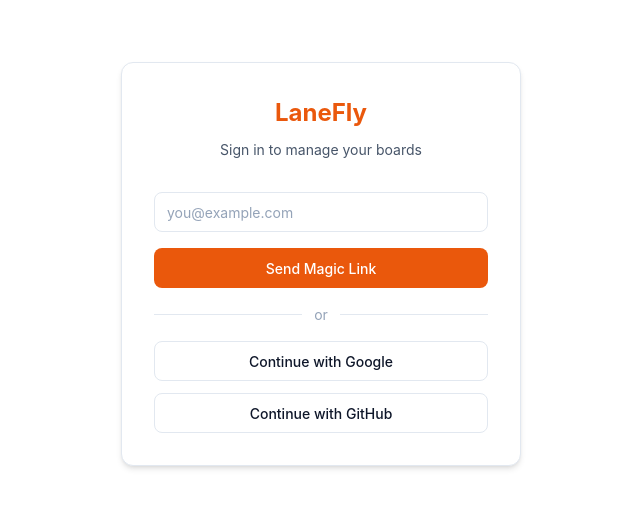
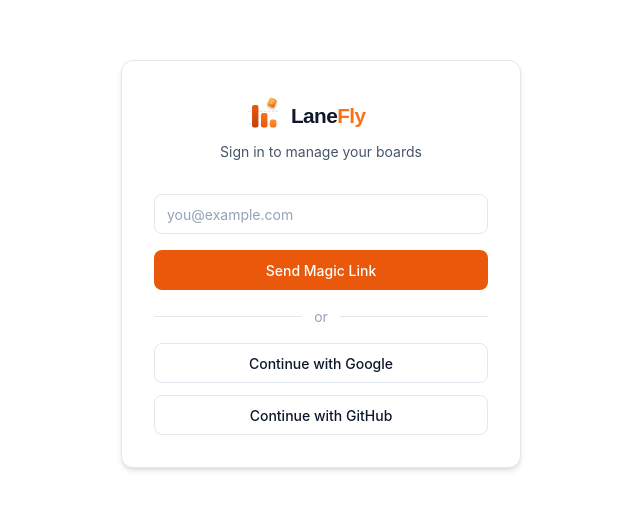
Before and after one commit to SaschaWebDev/lanefly, a React (Vite) app: page /login in a window 1280 px wide. Shown: the part 136-646 px from the top of the page, without its empty margins (319-959 px from the left). Built offline with nearby package versions, Linux system fonts and the light colour scheme; no server answers.

Commit message:
feat(auth): replace login text logo with branded component

```diff
--- a/src/features/auth/components/login-form.module.css
+++ b/src/features/auth/components/login-form.module.css
@@ -18,11 +18,14 @@
 }
 
 .logo {
-  font-size: var(--text-2xl);
-  font-weight: var(--font-bold);
-  text-align: center;
+  display: flex;
+  justify-content: center;
   margin-bottom: var(--space-2);
-  color: var(--color-primary-600);
+}
+
+.logoSvg {
+  height: 40px;
+  width: auto;
 }
 
 .subtitle {
--- a/src/features/auth/components/login-form.tsx
+++ b/src/features/auth/components/login-form.tsx
@@ -3,6 +3,7 @@ import { Button } from '@/components/ui/button';
 import { Input } from '@/components/ui/input';
 import { sendMagicLink } from '../api/magic-link';
 import { signInWithOAuth } from '../api/oauth';
+import { Logo } from '@/components/brand/logo';
 import styles from './login-form.module.css';
 
 export function LoginForm() {
@@ -55,7 +56,9 @@ export function LoginForm() {
   return (
     <div className={styles.container}>
       <div className={styles.card}>
-        <div className={styles.logo}>LaneFly</div>
+        <div className={styles.logo}>
+          <Logo variant="lockup" className={styles.logoSvg} />
+        </div>
         <div className={styles.subtitle}>
           Sign in to manage your boards
         </div>
```
